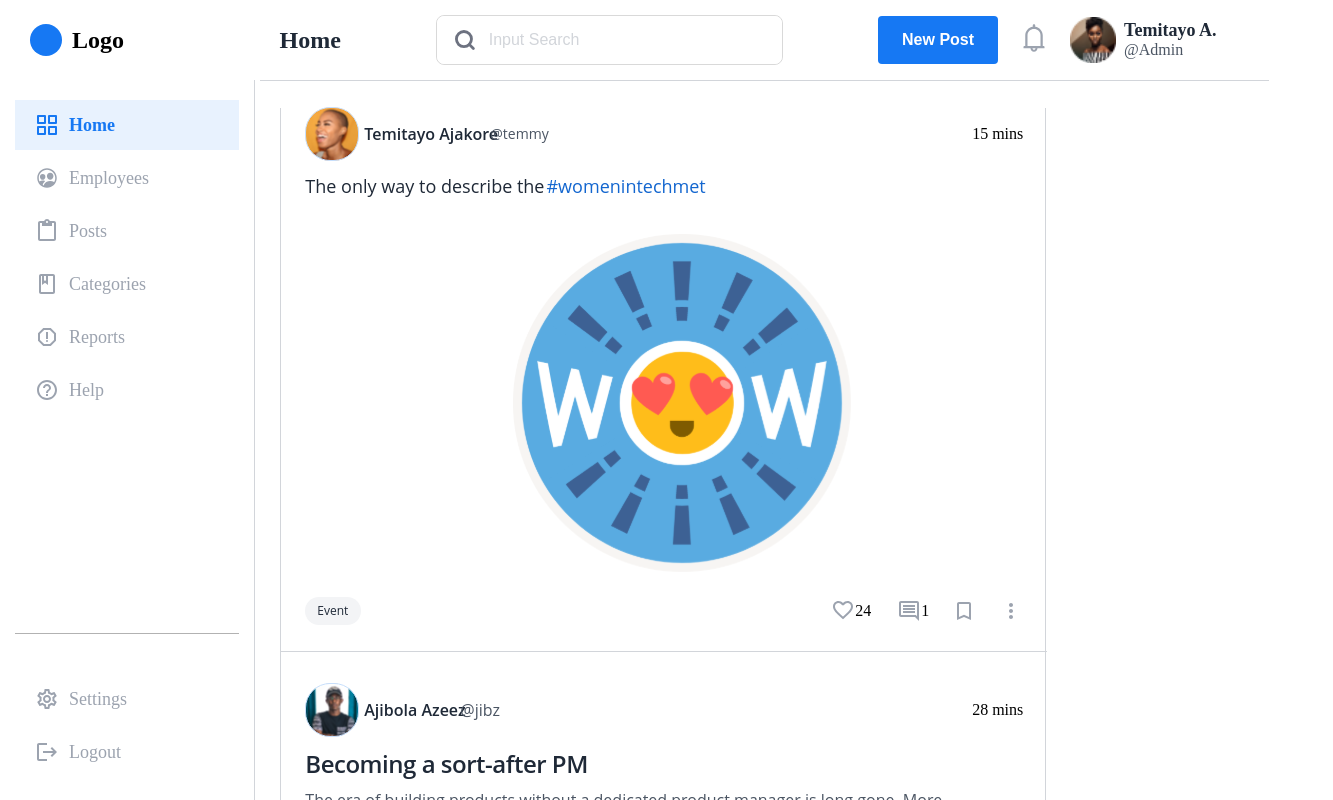
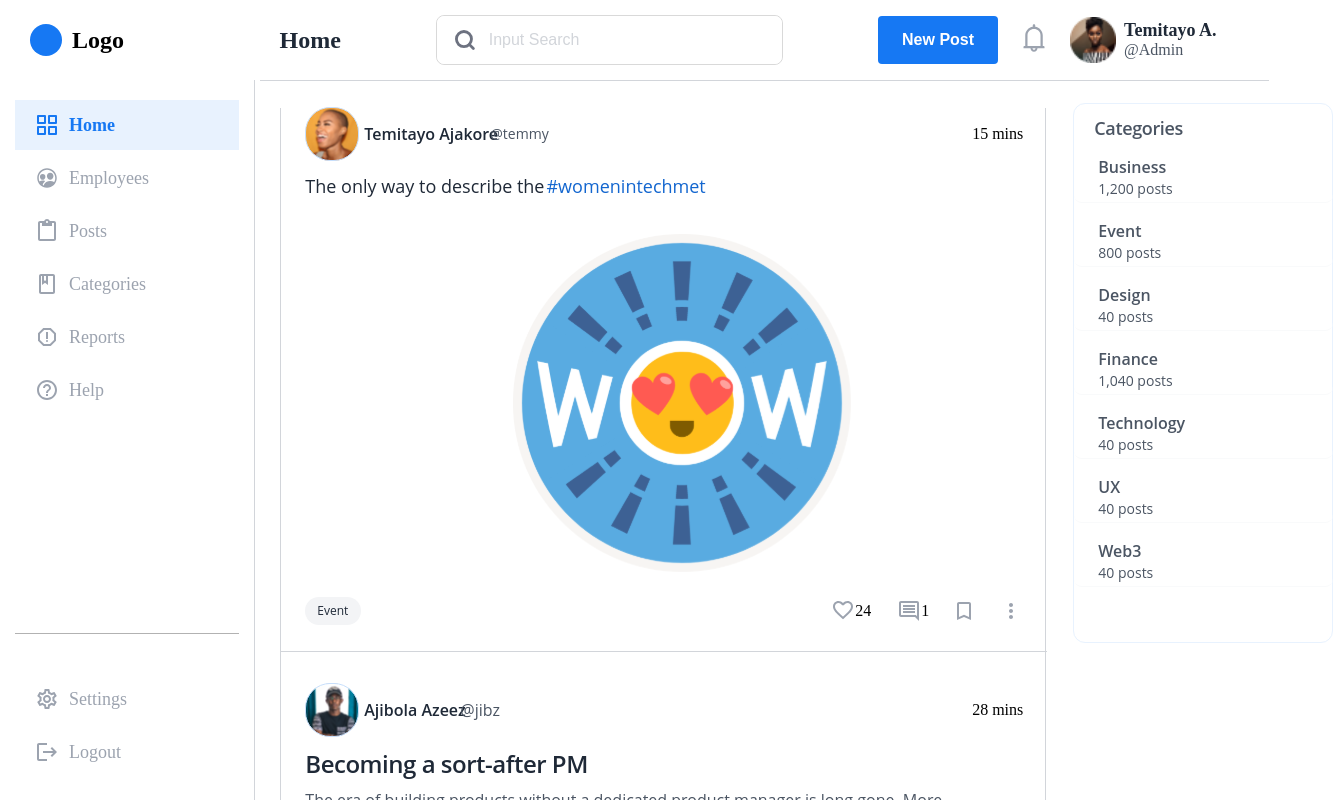
Before and after one commit to tbf-challenge/teamwork-fe, a React (Create React App) app: page / in a window 1280 px wide. Shown: the top 800 px of the page, 1333 px wide, since content can reach past the window. Built offline with nearby package versions, Linux system fonts and the light colour scheme.

Commit message:
added right side bar

```diff
--- a/src/pages/home/Home.jsx
+++ b/src/pages/home/Home.jsx
@@ -1,3 +1,4 @@
+import RightCategories from "../rightbar/RightCategories";
 import { HomeStyles } from "./home.styles";
 import HomeDemo from "./HomeDemo";
 
@@ -5,7 +6,9 @@ const Home = () => {
   return (
     <HomeStyles>
       <HomeDemo />
+      <RightCategories />
     </HomeStyles>
+
   );
 };
 
--- /dev/null
+++ b/src/pages/rightbar/RightCategories.jsx
@@ -0,0 +1,42 @@
+import React from "react";
+import RightContainer from "./rightbar.styles";
+
+const RightCategories = () => {
+  return (
+    <RightContainer>
+      <h1 className="title">Categories</h1>
+      <div className="wrapper">
+        <div className="post">
+          <h1>Business</h1>
+          <p>1,200 posts</p>
+        </div>
+        <div className="post">
+          <h1>Event</h1>
+          <p>800 posts</p>
+        </div>
+        <div className="post">
+          <h1>Design</h1>
+          <p>40 posts</p>
+        </div>
+        <div className="post">
+          <h1>Finance</h1>
+          <p>1,040 posts</p>
+        </div>
+        <div className="post">
+          <h1>Technology</h1>
+          <p>40 posts</p>
+        </div>
+        <div className="post">
+          <h1>UX</h1>
+          <p>40 posts</p>
+        </div>
+        <div className="post">
+          <h1>Web3</h1>
+          <p>40 posts</p>
+        </div>
+      </div>
+    </RightContainer>
+  );
+};
+
+export default RightCategories;
--- /dev/null
+++ b/src/pages/rightbar/rightbar.styles.js
@@ -0,0 +1,79 @@
+import styled from "styled-components";
+
+const RightContainer = styled.section`
+display : none;
+@media screen and (min-width: 1024px){
+    display: block;
+    width: 260px;
+    height: 540px;
+    margin-left: 792px;
+    margin-top: -2913px;
+    border: 1px solid #E8F2FE;
+    border-radius: 12px;
+
+    .title {
+        width: 90px;
+        height: 24px;
+        font-family: 'Open Sans';
+        font-style: normal;
+        font-weight: 600;
+        font-size: 18px;
+        line-height: 24px;
+        letter-spacing: -0.02em;
+        color: #4B5563;
+        padding: 12px 20px;
+    }
+
+    .wrapper {
+        width: 259px;
+        height: 436px;
+        gap: 12px;
+        margin-top: 23px;
+        display: flex;
+        flex-direction: column;
+    }
+
+    .post {
+        display: flex;
+        flex-direction: column;
+        align-items: flex-start;
+        padding: 4px 24px;
+        width: 259px;
+        height: 52px;
+        border-bottom: 0.5px solid #F9FAFB;
+        border-radius: 8px;
+    }
+
+    .post h1 {
+        font-family: 'Open Sans';
+        font-weight: 600;
+        font-size: 16px;
+        line-height: 24px;
+        color: #4B5563;
+        width: 68px;
+        height: 24px;
+
+    }
+
+    .post p {
+        width: 75px;
+        height: 20px;
+        font-family: 'Open Sans';
+        font-weight: 400;
+        font-size: 14px;
+        line-height: 20px;
+        color: #4B5563;
+
+    }
+  }
+
+  /* @media screen and (min-width: 768px){
+    width: 204px;
+    height: 540px;
+    margin-left: 792px;
+    margin-top: -2684px;
+    border: 1px solid #E8F2FE;
+    border-radius: 12px;
+  } */
+`;
+export default RightContainer;
```
